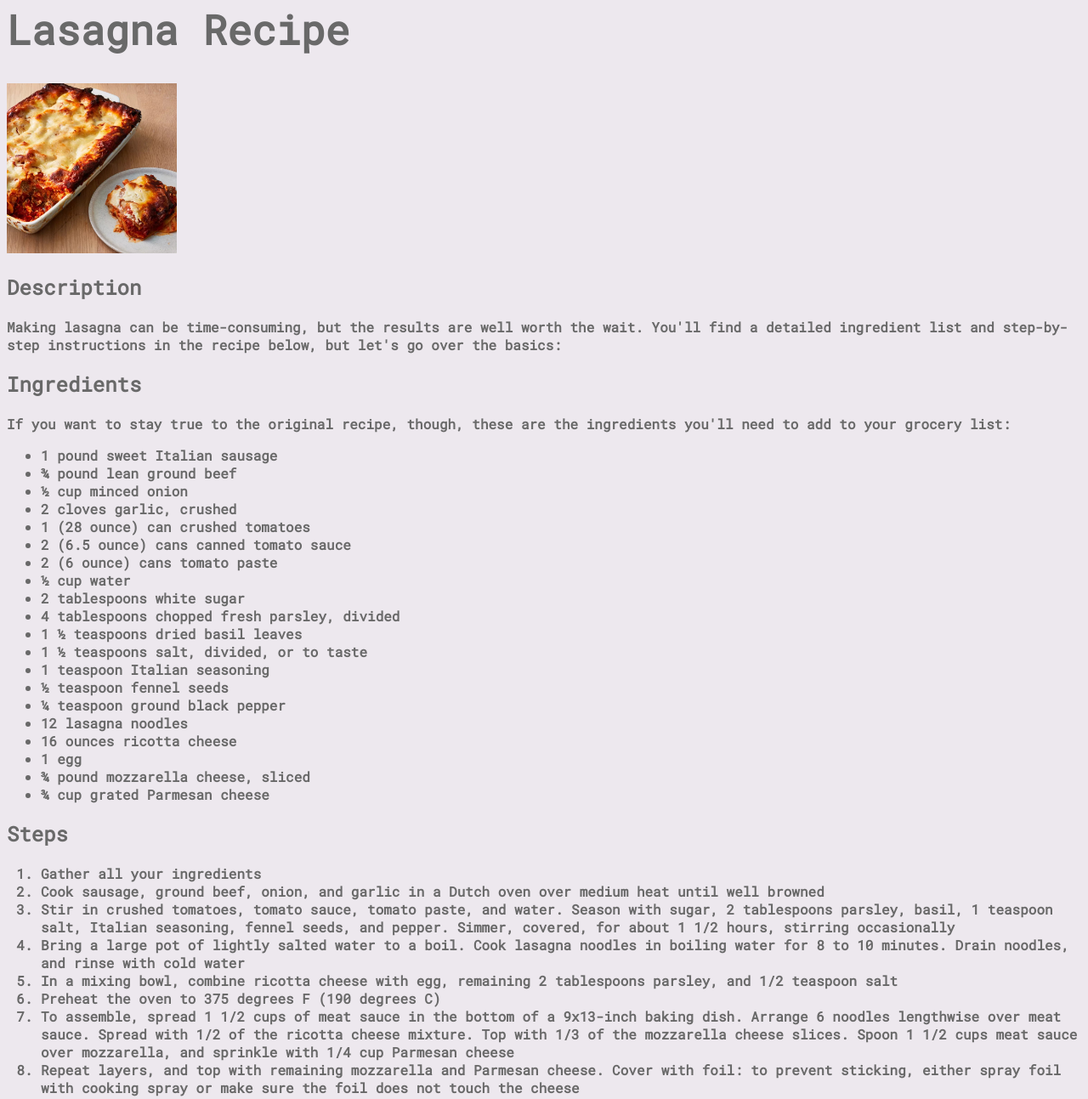
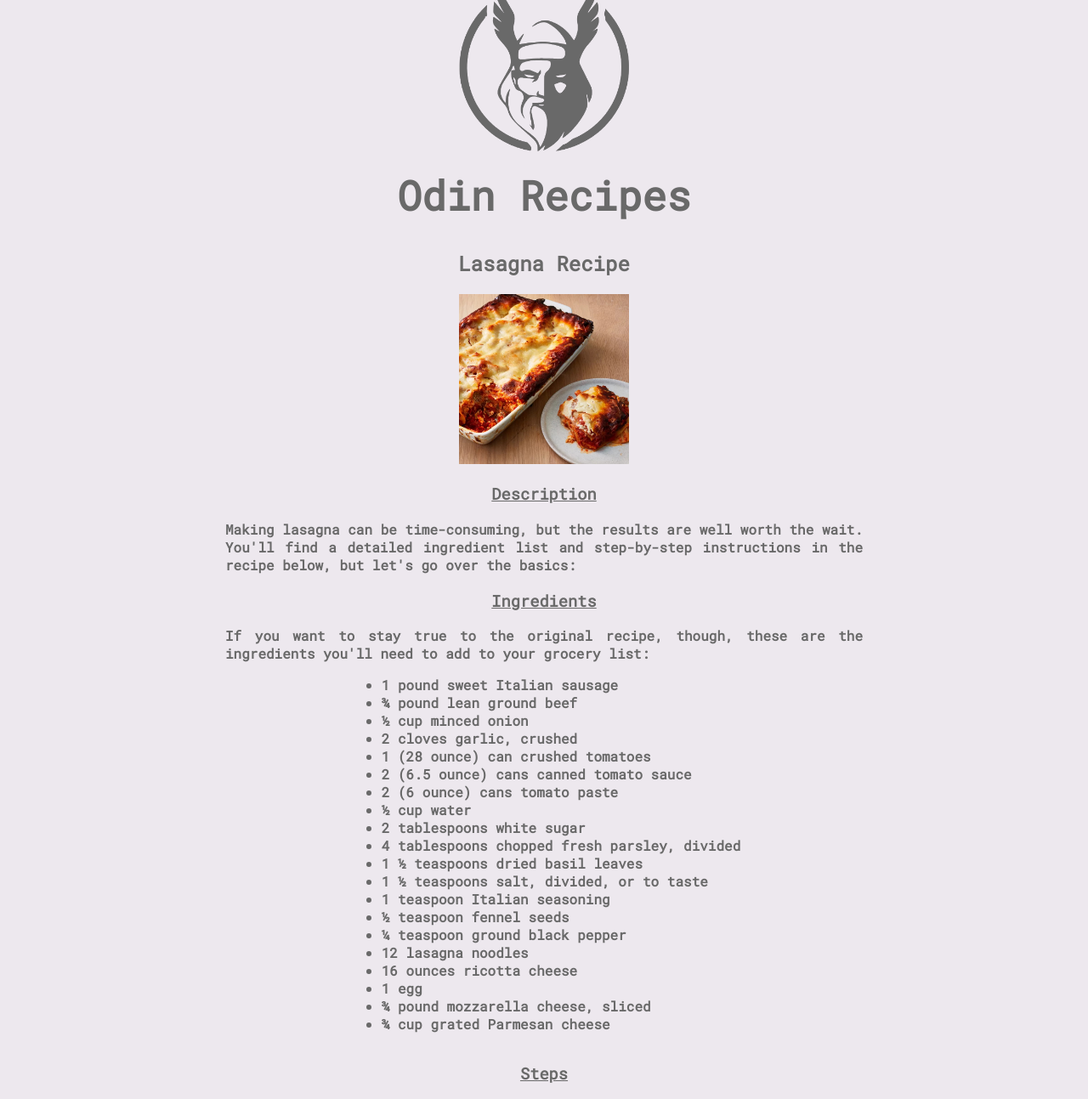
Before and after one commit to ForestMaze/odin-recipes, a plain HTML site: page recipes/lasagna.html in a window 1280 px wide. Shown: the part 29-1322 px from the top of the page at 85% size. Drawn offline with Linux system fonts and the light colour scheme.

Commit message:
Configure Styling and Updating README

```diff
--- a/index.css
+++ b/index.css
@@ -5,6 +5,7 @@
     font-family: 'Roboto Mono';
     font-weight: bold;
 }
+
 a{ text-decoration: none; }
 
 .Page-Header{
@@ -16,13 +17,38 @@ img{
     max-width: 200px;
 }
 
-h1{
+.Page-Header h1{
     font-size: xxx-large;
 }
 
+
+h3{
+    text-decoration: underline;
+}
+
+.Page-Content{
+    display: flex;
+    flex-direction: column;
+    justify-content: center;
+    align-items: center;
+}
+
+
 .Menu{
+    margin-top: 100px;
+    line-height: 75px;
     text-align: center;
-    margin-top: 100px;
+}
+
+.Recipe-Title{
+    text-align: center;
+}
+
+.Recipe-Content{
+    text-align: justify;
+    max-width: 750px;
     justify-content: center;
-    line-height: 75px;
+    align-items: center;
+    display: flex;
+    flex-direction: column;
 }
--- a/recipes/lasagna.html
+++ b/recipes/lasagna.html
@@ -7,15 +7,22 @@
     <link href='https://fonts.googleapis.com/css?family=Roboto Mono' rel='stylesheet'>
     <link rel="stylesheet" href="../index.css"/>
 </head>
+
 <body>
     <div class="Page-Header">
+        <a href="/"><img src="../images/_odin_logo.png"> <h1>Odin Recipes</h1></a>
+    </div>
 
+    <div class="Page-Content">
+        <div class="Recipe-Title">
+            <h2>Lasagna Recipe</h2>
+            <img src="../images/lasagna.jpg">
         </div>
-    <h1>Lasagna Recipe</h1>
-    <img src="../images/lasagna.jpg">
-    <h2>Description</h2>
+
+        <div class="Recipe-Content">
+            <h3>Description</h2>
             <b>Making lasagna can be time-consuming, but the results are well worth the wait. You'll find a detailed ingredient list and step-by-step instructions in the recipe below, but let's go over the basics:</b>
-    <h2>Ingredients</h2>
+            <h3>Ingredients</h3>
             <b>If you want to stay true to the original recipe, though, these are the ingredients you'll need to add to your grocery list:</b>
             <ul>
                 <li>1 pound sweet Italian sausage</li>
@@ -39,7 +46,7 @@
                 <li>¾ pound mozzarella cheese, sliced</li>
                 <li>¾ cup grated Parmesan cheese</li>
             </ul>
-    <h2>Steps</h2>
+            <h3>Steps</h3>
             <ol>
                 <li>Gather all your ingredients</li>
                 <li>Cook sausage, ground beef, onion, and garlic in a Dutch oven over medium heat until well browned</li>
@@ -52,5 +59,7 @@
                 <li>Bake in the preheated oven for 25 minutes. Remove the foil and bake for an additional 25 minutes</li>
                 <li>Rest lasagna for 15 minutes before serving</li>
             </ol>
+        </div>
+    </div>
 </body>
 </html>
```
Also changed, not shown: index.html (+7 -4 lines), recipes/jamaican_style_curry_chicken.html (+6 -1 lines), recipes/pasta_bake.html (+13 -5 lines), 1 other file. Lines whose indentation alone changed are shown as unchanged.
